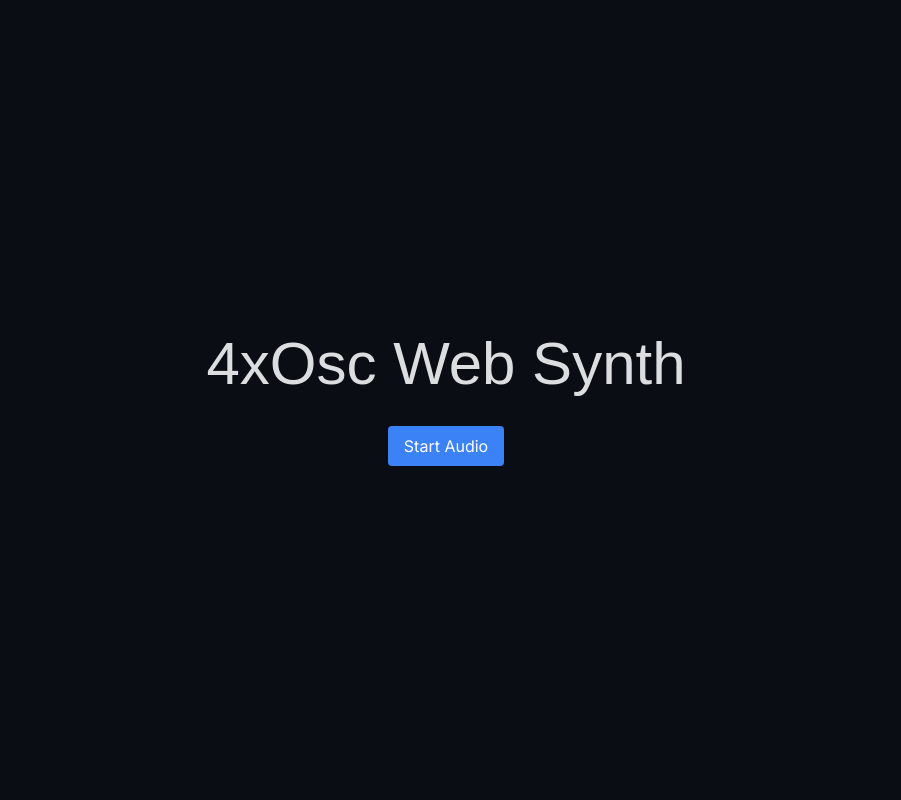
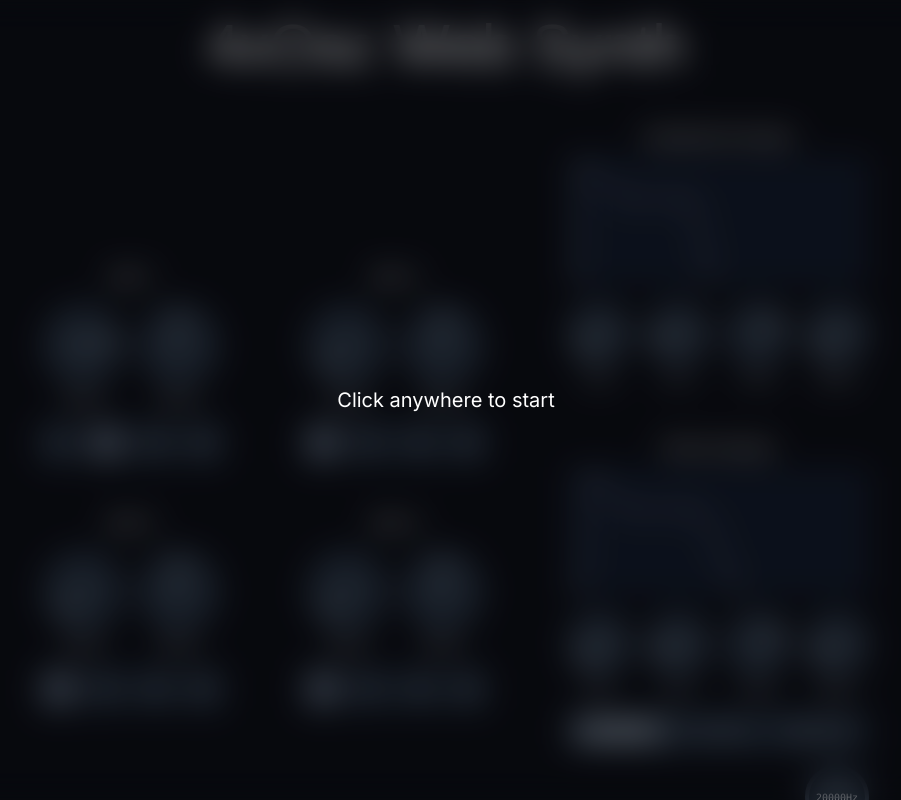
Before and after one commit to reekystive/4xosc-web-synth, a Next.js app: page / in a window 1280 px wide. Shown: the top 800 px of the page, without its empty margins (194-1095 px from the left). Built offline with nearby package versions, Linux system fonts and the light colour scheme; a web font is replaced by a local one.

Commit message:
feat: 🎹 improve audio initialization and layout

```diff
--- a/src/app/layout.tsx
+++ b/src/app/layout.tsx
@@ -4,8 +4,8 @@ import './globals.css';
 import { Inter } from 'next/font/google';
 
 export const metadata: Metadata = {
-  title: 'WebAudio Simple Synth',
-  description: 'A simple synthesizer built with Web Audio API',
+  title: '4xOsc Web Synth',
+  description: 'A simple subtractive synthesizer built with WebAudio API',
 };
 
 const inter = Inter({ subsets: ['latin'] });
--- a/src/app/page.tsx
+++ b/src/app/page.tsx
@@ -32,12 +32,15 @@ const Home: FC = () => {
 
   return (
     <main className="px-4 py-4 flex flex-col justify-center items-center select-none">
+      {!isReady ? (
+        <div
+          className="fixed inset-0 bg-black/30 backdrop-blur-lg flex items-center justify-center cursor-pointer z-50"
+          onClick={resumeAudio}
+        >
+          <div className="text-white text-xl">Click anywhere to start</div>
+        </div>
+      ) : null}
       <h1 className={`text-6xl font-bold mb-8 text-center opacity-90 ${qwigley.className}`}>4xOsc Web Synth</h1>
-      {!isReady ? (
-        <button className="px-4 py-2 bg-blue-500 text-white rounded block mx-auto" onClick={resumeAudio}>
-          Start Audio
-        </button>
-      ) : (
       <div className="max-w-4xl flex flex-col items-center gap-8">
         <div className="flex flex-row items-center gap-8">
           <div className="grid w-fit grid-cols-2 gap-4">
@@ -80,7 +83,6 @@ const Home: FC = () => {
         </div>
         <Keyboard onNoteOn={noteOn} onNoteOff={noteOff} />
       </div>
-      )}
     </main>
   );
 };
```
Lines whose indentation alone changed are shown as unchanged.
